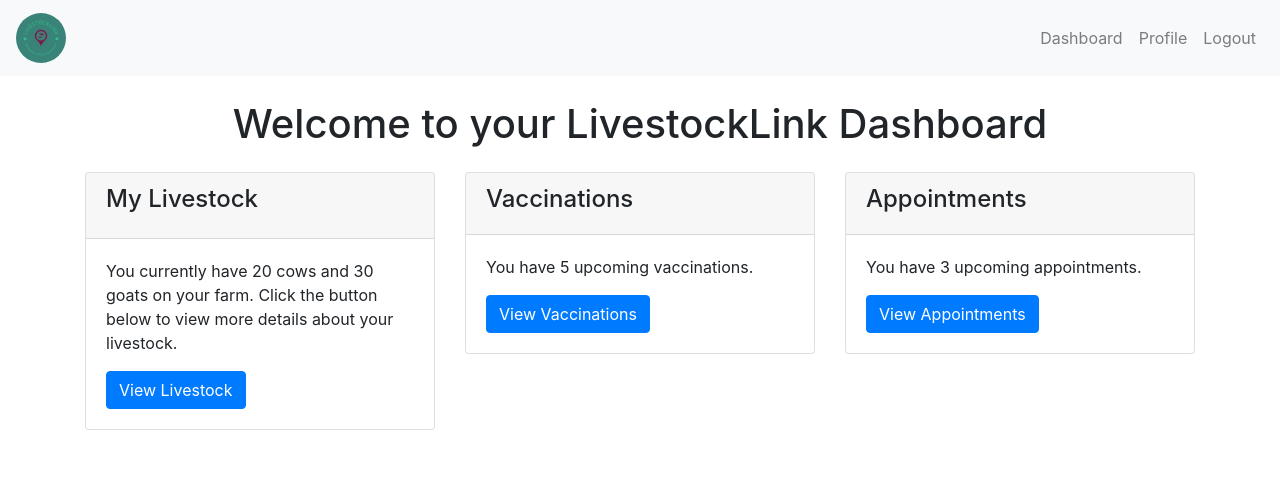
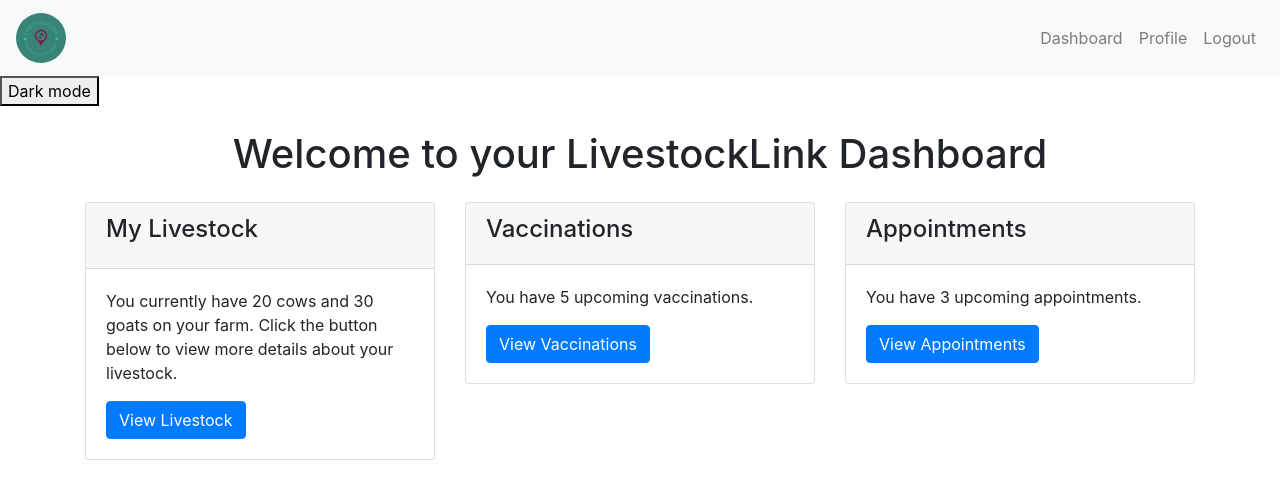
Before and after one commit to sangwani-coder/livestock-link, a plain HTML site: page farmer/dashboard.html in a window 1280 px wide. Drawn offline with nearby package versions, Linux system fonts and the light colour scheme; files whose address does not match are found by name.

Commit message:
enable darkmode toggle

```diff
--- a/farmer/dashboard.html
+++ b/farmer/dashboard.html
@@ -30,7 +30,7 @@
     </div>
   </nav>
 
-  <!-- <button onclick="darkMode()">Dark mode</button> -->
+  <button onclick="darkMode()">Dark mode</button>
 
   <div class="container">
     <h1 class="text-center my-4">Welcome to your LivestockLink Dashboard</h1>
```
Also changed, not shown: vet/dashboard.html (+1 -1 lines).
